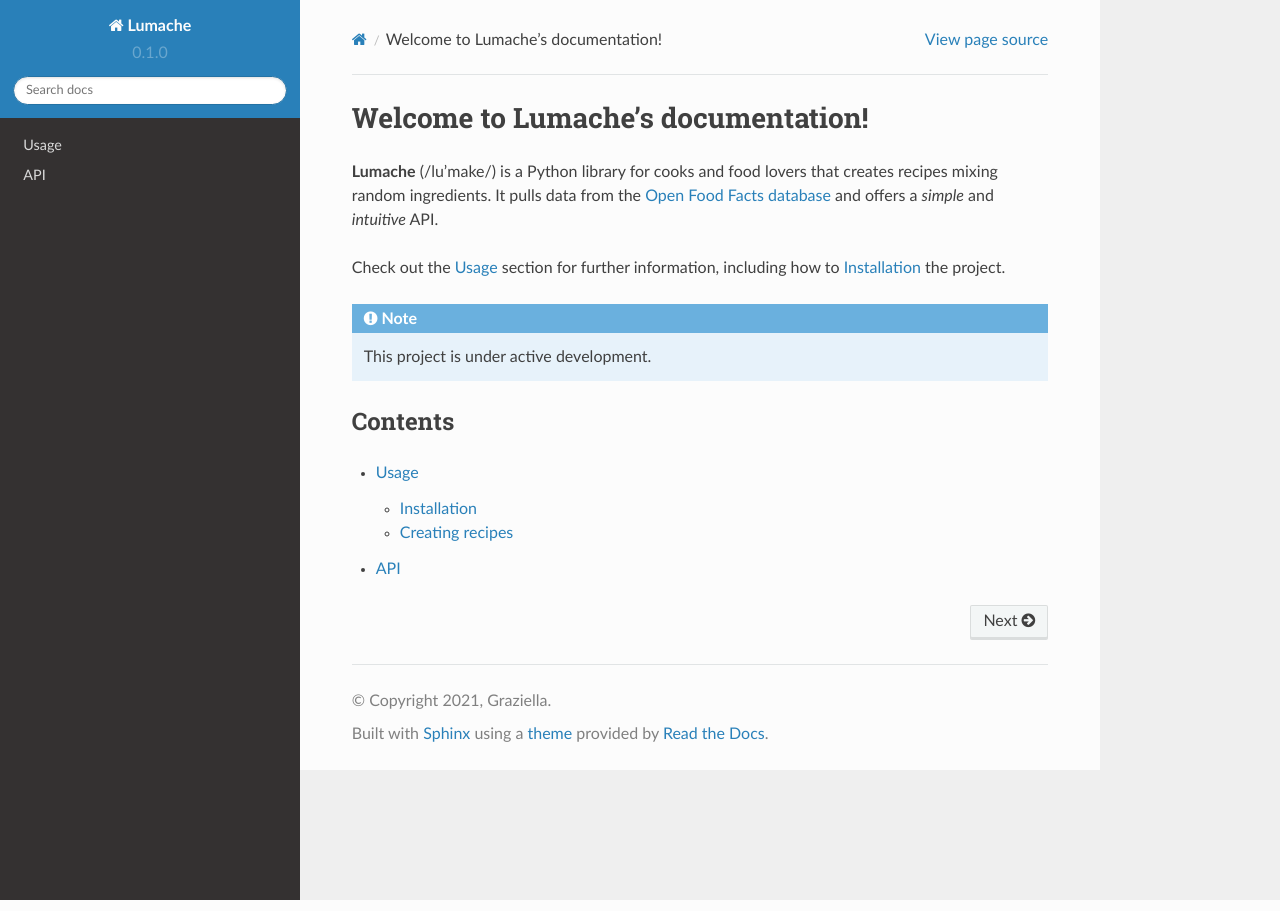
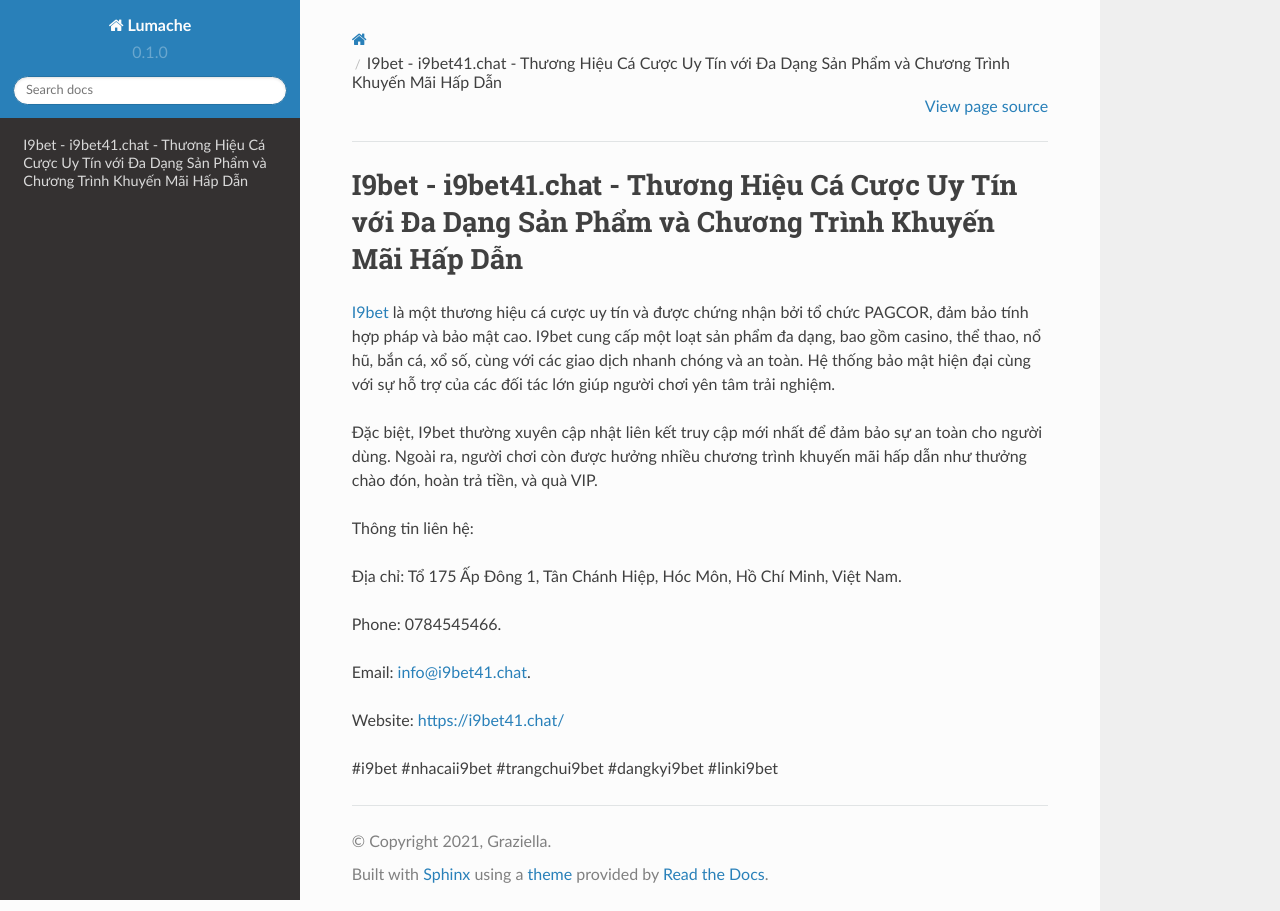
Before and after one commit to nhattuong947/i9bet41chat, a Sphinx documentation site: the page built from docs/source/index.rst, in a window 1280 px wide. Built offline with Sphinx 7.4.7 and the Read the Docs theme 2.0.0, drawn with Linux system fonts in a browser that asks for light colours.

Commit message:
Update index.rst

```diff
--- a/docs/source/index.rst
+++ b/docs/source/index.rst
@@ -1,22 +1,18 @@
-Welcome to Lumache's documentation!
+I9bet - i9bet41.chat - Thương Hiệu Cá Cược Uy Tín với Đa Dạng Sản Phẩm và Chương Trình Khuyến Mãi Hấp Dẫn
 ===================================
 
-**Lumache** (/lu'make/) is a Python library for cooks and food lovers
-that creates recipes mixing random ingredients.
-It pulls data from the `Open Food Facts database <https://world.openfoodfacts.org/>`_
-and offers a *simple* and *intuitive* API.
+`I9bet <https://i9bet41.chat/>`_ là một thương hiệu cá cược uy tín và được chứng nhận bởi tổ chức PAGCOR, đảm bảo tính hợp pháp và bảo mật cao. I9bet cung cấp một loạt sản phẩm đa dạng, bao gồm casino, thể thao, nổ hũ, bắn cá, xổ số, cùng với các giao dịch nhanh chóng và an toàn. Hệ thống bảo mật hiện đại cùng với sự hỗ trợ của các đối tác lớn giúp người chơi yên tâm trải nghiệm.
 
-Check out the :doc:`usage` section for further information, including
-how to :ref:`installation` the project.
+Đặc biệt, I9bet thường xuyên cập nhật liên kết truy cập mới nhất để đảm bảo sự an toàn cho người dùng. Ngoài ra, người chơi còn được hưởng nhiều chương trình khuyến mãi hấp dẫn như thưởng chào đón, hoàn trả tiền, và quà VIP.
 
-.. note::
+Thông tin liên hệ:
 
-   This project is under active development.
+Địa chỉ: Tổ 175 Ấp Đông 1, Tân Chánh Hiệp, Hóc Môn, Hồ Chí Minh, Việt Nam.
 
-Contents
---------
+Phone: 0784545466.
 
-.. toctree::
+Email: info@i9bet41.chat.
 
-   usage
-   api
+Website: https://i9bet41.chat/
+
+#i9bet #nhacaii9bet #trangchui9bet #dangkyi9bet #linki9bet
```
